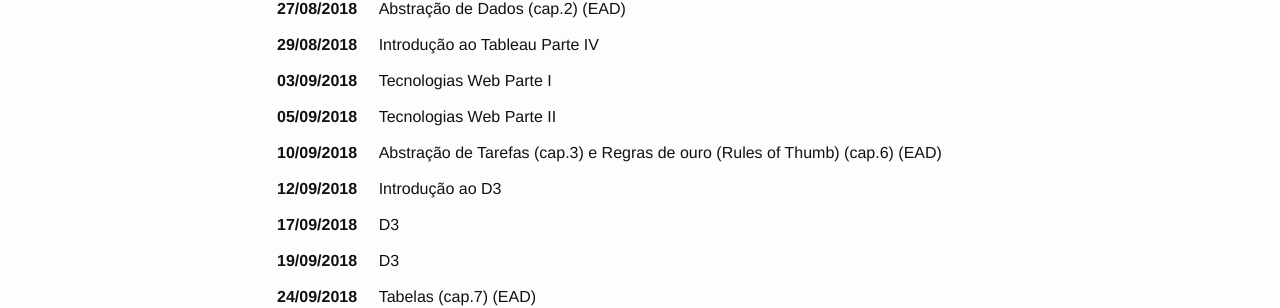
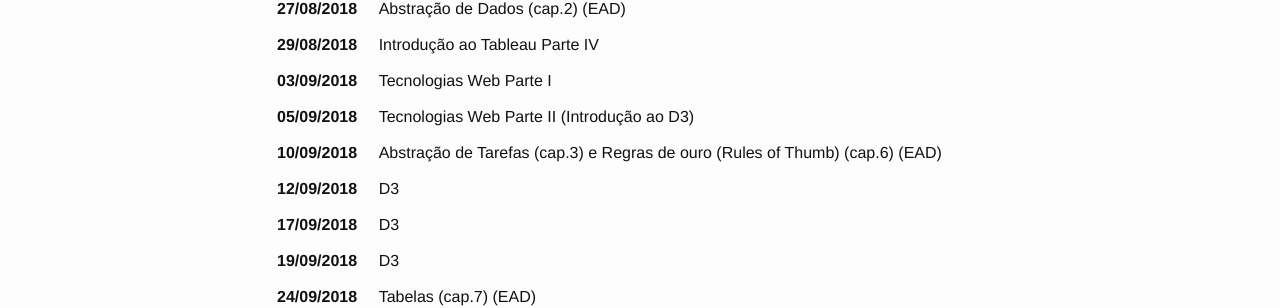
Before and after one commit to emanueles/datavis-course, a Jekyll site: the page built from calendar.md, in a window 1280 px wide. Shown: the part 520-828 px from the top of the page. Built offline with Jekyll 4.4.1, drawn with Linux system fonts in a browser that asks for light colours; part of the change alters nothing that is shown.

```diff
--- a/calendar.md
+++ b/calendar.md
@@ -55,7 +55,7 @@ permalink: /calendar/
     </tr>
     <tr>
       <td><b>05/09/2018</b></td>
-      <td>Tecnologias Web Parte II</td>
+      <td>Tecnologias Web Parte II (Introdução ao D3)</td>
     </tr>
     <tr>
       <td><b>10/09/2018</b></td>
@@ -63,7 +63,7 @@ permalink: /calendar/
     </tr>
     <tr>
       <td><b>12/09/2018</b></td>
-      <td>Introdução ao D3</td>
+      <td>  D3</td>
     </tr>
     <tr>
       <td><b>17/09/2018</b></td>
```
